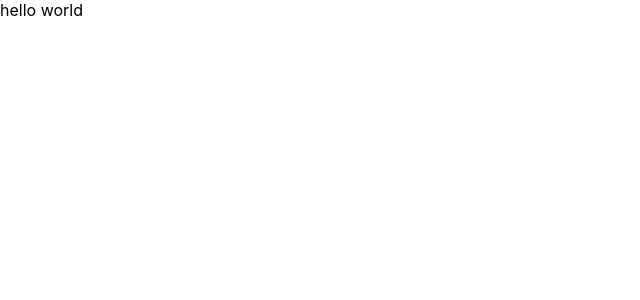
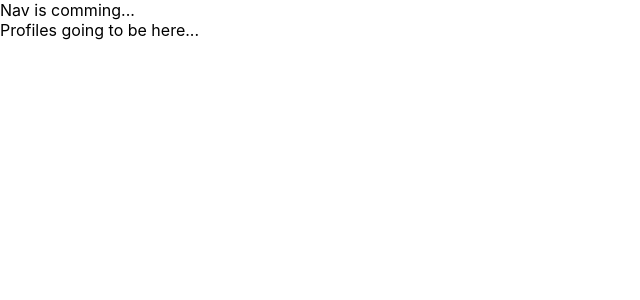
Before and after one commit to RuslanDidun91/ProfileHub, a React (Create React App) app: page / in a window 1280 px wide. Shown: the top 300 px of the page, without its empty margins (0-640 px from the left). Built offline with nearby package versions, Linux system fonts and the light colour scheme.

Commit message:
project structure

```diff
--- a/src/App.js
+++ b/src/App.js
@@ -1,9 +1,13 @@
+import Nav from './components/Nav';
+import Main from './pages/Main';
 import './App.css';
+
 
 function App() {
   return (
     <div className="App">
-      hello world
+      <Nav/>
+      <Main/>
     </div>
   );
 }
--- /dev/null
+++ b/src/components/Nav.jsx
@@ -0,0 +1,9 @@
+import React from 'react'
+
+const Nav = () => {
+  return (
+    <div>Nav is comming...</div>
+  )
+}
+
+export default Nav
--- /dev/null
+++ b/src/pages/Main.jsx
@@ -0,0 +1,9 @@
+import React from 'react'
+
+const Main = () => {
+  return (
+    <div>Profiles going to be here...</div>
+  )
+}
+
+export default Main
```
Also changed, not shown: src/components/Form.jsx (added, +9 -0 lines), src/components/Search.jsx (added, +9 -0 lines).
